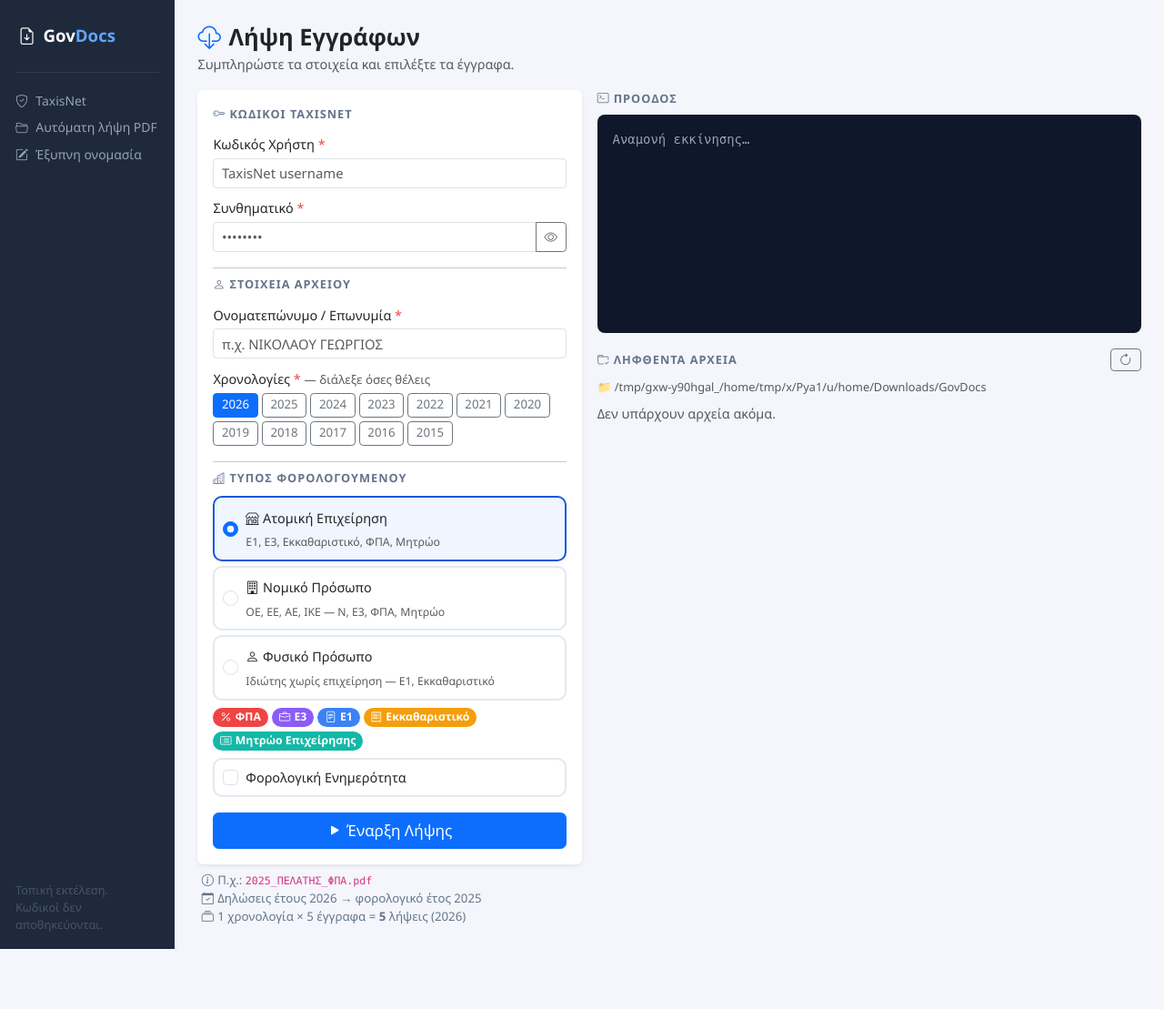
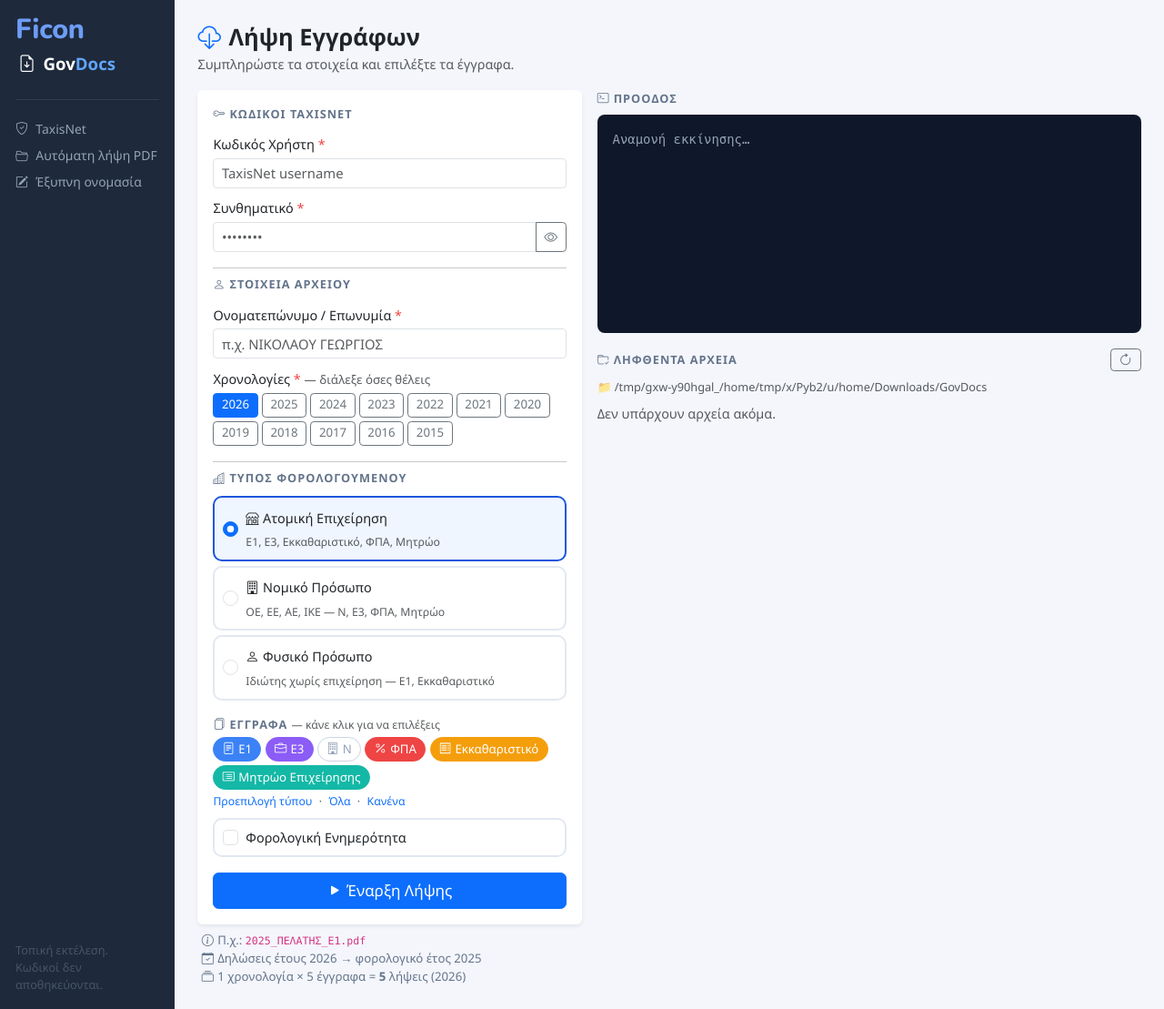
Before and after one commit to chatzilefterislef/gov-doc-fetcher, a FastAPI app: page / in a window 1280 px wide. Shown: the whole page at 91% size. Before the commit the page ends 1043 px from the top, so only its background shows below. Run offline with FastAPI, Linux system fonts and the light colour scheme; data that the repository does not hold is empty.

Commit message:
Επιλογή εγγράφων με κλικ και λογότυπο Ficon
Τα έγγραφα τα όριζε αποκλειστικά ο τύπος φορολογούμενου και εμφανίζονταν ως
badges μόνο για ενημέρωση, οπότε κατέβαιναν αναγκαστικά και αρχεία που δεν
χρειάζονταν. Τώρα επιλέγονται ένα-ένα με κλικ, όπως οι χρονολογίες· ο τύπος
δίνει μόνο την προεπιλογή. Φαίνονται και τα έγγραφα εκτός προεπιλογής, πιο
ξεθωριασμένα, ώστε να μένουν διαθέσιμα χωρίς να προτείνονται.

Η φορολογική ενημερότητα μένει στο δικό της checkbox — χρειάζεται λόγο
έκδοσης, οπότε δύο σημεία ελέγχου θα αποσυγχρονίζονταν.

Το λογότυπο Ficon μπαίνει ως κείμενο και όχι ως εικόνα: η εφαρμογή πακετάρεται
με PyInstaller και ένα εξωτερικό asset θα έπρεπε να δηλωθεί στο build, αλλιώς
θα έβγαινε σπασμένο στο packaged app.

Co-Authored-By: Claude Opus 5 <noreply@anthropic.com>

```diff
--- a/templates/index.html
+++ b/templates/index.html
@@ -6,6 +6,9 @@
 <title>Gov Document Fetcher</title>
 <link href="https://cdn.jsdelivr.net/npm/bootstrap@5.3.3/dist/css/bootstrap.min.css" rel="stylesheet"/>
 <link href="https://cdn.jsdelivr.net/npm/bootstrap-icons@1.11.3/font/bootstrap-icons.css" rel="stylesheet"/>
+<!-- Στρογγυλή γεωμετρική γραμματοσειρά για το λογότυπο Ficon. Αν δεν φορτώσει
+     (χωρίς δίκτυο), πέφτει στα system fallbacks του .ficon-logo. -->
+<link href="https://fonts.googleapis.com/css2?family=Nunito:wght@800&display=swap" rel="stylesheet"/>
 <style>
   /* ── Κλιμάκωση στη διαθέσιμη οθόνη ──────────────────────────────────────
      ΟΛΑ τα μεγέθη της σελίδας είναι σε rem, οπότε αρκεί να γίνει ρευστό το
@@ -22,8 +25,16 @@
   /* Πλάτος πλαϊνής μπάρας ανάλογο της οθόνης, με όρια */
   .sidebar { background:#1e293b; color:#e2e8f0;
              width:clamp(170px, 15vw, 240px); flex:0 0 auto; }
-  .sidebar .brand { font-size:1.1rem;font-weight:700;padding:1.5rem 1.2rem 0.5rem;color:#fff; }
+  .sidebar .brand { font-size:1.1rem;font-weight:700;padding:0 1.2rem 0.5rem;color:#fff; }
   .sidebar .brand span { color:#60a5fa; }
+
+  /* ── Λογότυπο Ficon ───────────────────────────────────────────────────
+     Γραμμένο ως κείμενο, όχι ως αρχείο εικόνας: η εφαρμογή πακετάρεται με
+     PyInstaller και κάθε εξωτερικό asset θα έπρεπε να δηλωθεί στο build,
+     αλλιώς θα εμφανιζόταν σπασμένη εικόνα στο packaged app. */
+  .ficon-logo { font-family:'Nunito','Avenir Next','Poppins','Segoe UI',system-ui,sans-serif;
+                font-weight:800; color:#6d9df6; letter-spacing:-.01em; line-height:1;
+                user-select:none; }
   .card-doc { border:2px solid #e2e8f0;border-radius:10px;transition:all .2s;background:#fff; }
   .card-doc:hover { border-color:#1a56db;background:#eff6ff; }
 
@@ -61,6 +72,7 @@
 
   <!-- Sidebar -->
   <div class="sidebar d-none d-md-flex flex-column">
+    <div class="ficon-logo px-3 pt-3 pb-2" style="font-size:1.8rem;">Ficon</div>
     <div class="brand"><i class="bi bi-file-earmark-arrow-down me-2"></i>Gov<span>Docs</span></div>
     <hr class="border-secondary mx-3"/>
     <div class="px-3 py-1" style="font-size:.82rem;color:#94a3b8;">
@@ -75,6 +87,9 @@
 
   <!-- Main -->
   <div class="flex-grow-1 p-3 p-md-4 content-cap">
+    <!-- Σε μικρή οθόνη η πλαϊνή μπάρα κρύβεται (d-none d-md-flex), οπότε το
+         λογότυπο θα εξαφανιζόταν εντελώς — εδώ φαίνεται μόνο εκεί. -->
+    <div class="ficon-logo d-md-none mb-2" style="font-size:1.5rem;">Ficon</div>
     <h4 class="fw-bold mb-1"><i class="bi bi-cloud-download me-2 text-primary"></i>Λήψη Εγγράφων</h4>
     <div class="text-muted mb-3" style="font-size:.85rem;">Συμπληρώστε τα στοιχεία και επιλέξτε τα έγγραφα.</div>
 
@@ -125,8 +140,28 @@
 
             <!-- Τύπος φορολογούμενου -->
             <div class="section-title"><i class="bi bi-buildings me-1"></i>Τύπος Φορολογούμενου</div>
-            <div id="entity-types" class="d-flex flex-column gap-1 mb-2"></div>
-            <div id="doc-chips" class="d-flex flex-wrap gap-1 mb-2"></div>
+            <div id="entity-types" class="d-flex flex-column gap-1 mb-3"></div>
+
+            <!-- Έγγραφα: επιλέγονται ένα-ένα με κλικ, όπως οι χρονολογίες.
+                 Ο τύπος φορολογούμενου δίνει πλέον μόνο την ΠΡΟΕΠΙΛΟΓΗ — δεν
+                 κλειδώνει τη λίστα, ώστε να μην κατεβαίνουν άσκοπα αρχεία. -->
+            <div class="section-title mb-1">
+              <i class="bi bi-files me-1"></i>Έγγραφα
+              <span class="text-muted text-lowercase fw-normal"
+                    style="letter-spacing:0;font-size:.72rem;">
+                — κάνε κλικ για να επιλέξεις</span>
+            </div>
+            <div id="doc-chips" class="d-flex flex-wrap gap-1 mb-1"></div>
+            <div class="mb-2" style="font-size:.72rem;">
+              <a href="#" onclick="resetDocsToDefault();return false;"
+                 class="text-decoration-none">Προεπιλογή τύπου</a>
+              <span class="text-muted mx-1">·</span>
+              <a href="#" onclick="selectAllDocs();return false;"
+                 class="text-decoration-none">Όλα</a>
+              <span class="text-muted mx-1">·</span>
+              <a href="#" onclick="clearDocs();return false;"
+                 class="text-decoration-none">Κανένα</a>
+            </div>
 
             <!-- Φορολογική ενημερότητα: ΕΚΔΙΔΕΙ έγγραφο, γι' αυτό είναι
                  προαιρετική και ο λόγος επιλέγεται ρητά. -->
@@ -243,8 +278,11 @@ function renderEntityTypes() {
          <span style="font-size:.85rem;"><i class="bi ${t.icon} me-1"></i>${t.label}</span>
          <br><span class="text-muted" style="font-size:.72rem;">${t.hint}</span>
        </span>`;
+    // Η αλλαγή τύπου ξαναφέρνει την προεπιλεγμένη λίστα εγγράφων: είναι το
+    // σημείο όπου ο χρήστης δηλώνει «άλλος πελάτης», οπότε τυχόν χειροκίνητες
+    // επιλογές του προηγούμενου δεν πρέπει να κουβαλιούνται.
     el.onclick = () => { entityType = t.id; renderEntityTypes();
-renderClearanceReasons(); updateDocSelection(); };
+renderClearanceReasons(); resetDocsToDefault(); };
     box.appendChild(el);
   }
 }
@@ -274,11 +312,58 @@ function wantsClearance() {
 }
 
 function currentDocuments() {
-  const docs = [...ENTITY_BY_ID[entityType].docs];
+  // Σταθερή σειρά: αυτή του ALL_DOCS, όχι η σειρά που τα πάτησε ο χρήστης.
+  const docs = ALL_DOCS.map(d => d.id).filter(id => selectedDocs.has(id));
   // Προαιρετικό και ΟΧΙ μέρος του τύπου: εκδίδει νέο επίσημο έγγραφο κάθε
   // φορά, οπότε δεν πρέπει να φεύγει αυτόματα σε κάθε τρέξιμο.
-  if (wantsClearance()) docs.push("forologiki");
+  if (wantsClearance() && !docs.includes("forologiki")) docs.push("forologiki");
   return docs;
+}
+
+// ─── Έγγραφα: πολλαπλή επιλογή με κλικ ──────────────────────────
+// Η φορολογική ενημερότητα έχει δικό της checkbox (θέλει λόγο έκδοσης), οπότε
+// δεν μπαίνει στα chips — αλλιώς θα υπήρχαν δύο σημεία που την ελέγχουν.
+const SELECTABLE_DOCS = ALL_DOCS.filter(d => d.id !== "forologiki");
+const selectedDocs = new Set();
+
+function renderDocs() {
+  const box = document.getElementById("doc-chips");
+  const recommended = new Set(ENTITY_BY_ID[entityType].docs);
+  box.innerHTML = "";
+  for (const d of SELECTABLE_DOCS) {
+    const on  = selectedDocs.has(d.id);
+    const rec = recommended.has(d.id);
+    const b = document.createElement("button");
+    b.type = "button";
+    b.className = "btn btn-sm";
+    b.style.cssText = "font-size:.78rem;padding:.15rem .55rem;border-radius:999px;"
+      + (on ? `background:${d.color};border-color:${d.color};color:#fff;`
+            : `background:#fff;border:1px solid #cbd5e1;color:${rec ? "#475569" : "#94a3b8"};`);
+    // Ο τίτλος εξηγεί γιατί κάποια chips δείχνουν ξεθωριασμένα: δεν είναι
+    // απενεργοποιημένα, απλώς δεν ανήκουν στην προεπιλογή του τύπου.
+    b.title = rec ? d.label
+                  : `${d.label} — εκτός προεπιλογής για «${ENTITY_BY_ID[entityType].label}»`;
+    b.innerHTML = `<i class="bi ${d.icon} me-1"></i>${d.label.split("–")[0].trim()}`;
+    b.onclick = () => {
+      selectedDocs.has(d.id) ? selectedDocs.delete(d.id) : selectedDocs.add(d.id);
+      updateDocSelection();
+    };
+    box.appendChild(b);
+  }
+}
+
+function resetDocsToDefault() {
+  selectedDocs.clear();
+  for (const id of ENTITY_BY_ID[entityType].docs) selectedDocs.add(id);
+  updateDocSelection();
+}
+function selectAllDocs() {
+  for (const d of SELECTABLE_DOCS) selectedDocs.add(d.id);
+  updateDocSelection();
+}
+function clearDocs() {
+  selectedDocs.clear();
+  updateDocSelection();
 }
 
 // ─── Χρονολογίες: πολλαπλή επιλογή ──────────────────────────────
@@ -317,15 +402,11 @@ selectedYears.add(String(new Date().getFullYear()));
 renderYears();
 renderEntityTypes();
 renderClearanceReasons();
+// Προεπιλεγμένα έγγραφα του αρχικού τύπου — ο χρήστης τα αλλάζει με κλικ.
+for (const id of ENTITY_BY_ID[entityType].docs) selectedDocs.add(id);
 
 function updateDocSelection() {
-  const chips = document.getElementById("doc-chips");
-  chips.innerHTML = currentDocuments().map(id => {
-    const d = DOCS_BY_ID[id];
-    return `<span class="badge rounded-pill" style="background:${d.color};font-size:.72rem;">
-              <i class="bi ${d.icon} me-1"></i>${d.label.split("–")[0].trim()}
-            </span>`;
-  }).join("");
+  renderDocs();
   updatePreview();
 }
 function togglePwd() {
@@ -340,8 +421,11 @@ function updatePreview() {
   const docs = currentDocuments();
   const p = document.getElementById("fname-preview");
   if (!docs.length || !years.length) {
-    p.innerHTML = years.length ? "" :
-      `<i class="bi bi-exclamation-circle me-1 text-danger"></i>Διάλεξε τουλάχιστον μία χρονολογία.`;
+    const missing = [];
+    if (!years.length) missing.push("μία χρονολογία");
+    if (!docs.length)  missing.push("ένα έγγραφο");
+    p.innerHTML = `<i class="bi bi-exclamation-circle me-1 text-danger"></i>`
+                + `Διάλεξε τουλάχιστον ${missing.join(" και ")}.`;
     return;
   }
   const year = years[0];
@@ -375,6 +459,7 @@ async function startDownload() {
   if (!username || !password) { alert("Εισάγετε κωδικούς TaxisNet."); return; }
   if (!client_name) { alert("Εισάγετε ονοματεπώνυμο πελάτη."); return; }
   if (!years.length) { alert("Διαλέξτε τουλάχιστον μία χρονολογία."); return; }
+  if (!documents.length) { alert("Διαλέξτε τουλάχιστον ένα έγγραφο."); return; }
   if (wantsClearance() && !clearance_reason) {
     alert("Διαλέξτε λόγο έκδοσης για τη φορολογική ενημερότητα."); return;
   }
```
